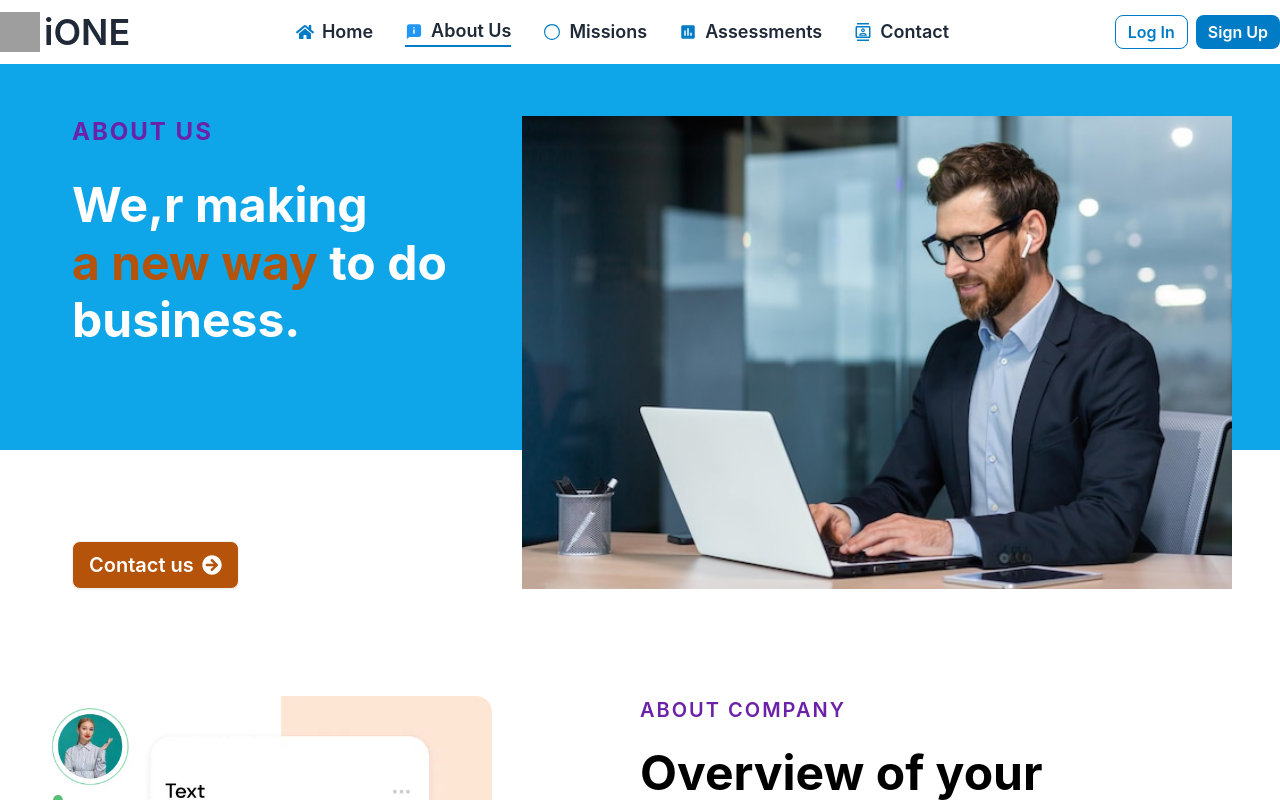
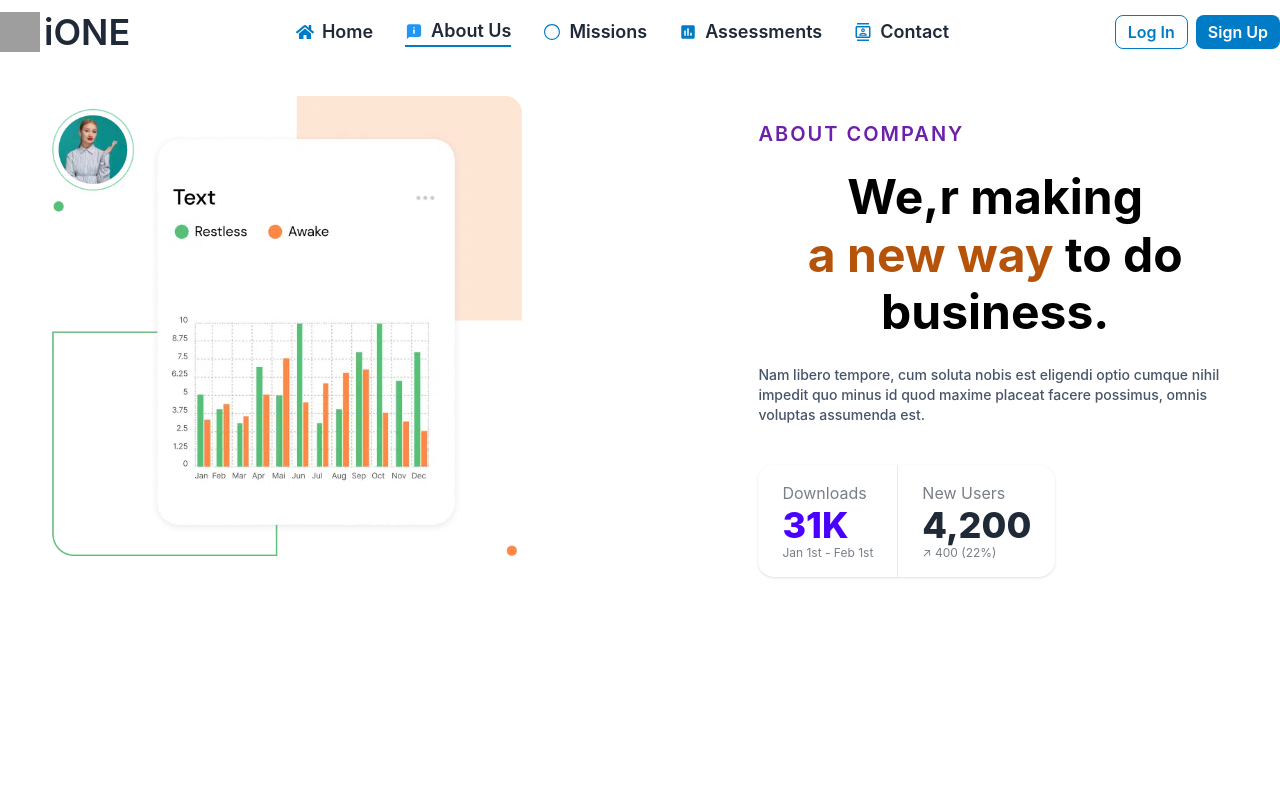
Before and after one commit to tahmidurrahmann/company-evaluation-platform-client, a React (Vite) app: page /aboutUs in a window 1280 px wide. Shown: the top 800 px of the page. Built offline with nearby package versions, Linux system fonts and the light colour scheme; grey boxes are pictures that could not be loaded.

Commit message:
add about section

```diff
--- a/src/pages/About-us/contact-about/AboutTitle.jsx
+++ b/src/pages/About-us/contact-about/AboutTitle.jsx
@@ -1,25 +1,19 @@
-const AboutTitle = ({
-  firstText,
-  secText,
-  thirdText,
-  forthText,
-  colr,
-  lineHeight,
-}) => {
-  const colorClass = colr || "text-white";
+// const AboutTitle = ({
 
-  return (
-    <h1
-      className={`text-5xl font-bold ${colorClass}`}
-      style={{ lineHeight: lineHeight }}
-    >
-      {firstText}
-      <br /> <span className="text-amber-700">{secText}</span>
-      {thirdText}
-      <br />
-      {forthText}
-    </h1>
-  );
-};
+// }) => {
 
-export default AboutTitle;
+//   return (
+//     <h1
+//       className={`text-5xl font-bold ${colorClass} sm:text-black md:text-black lg:text-white`}
+//       style={{ lineHeight: lineHeight }}
+//     >
+//       {firstText}
+//       <br /> <span className="text-amber-700">{secText}</span>
+//       {thirdText}
+//       <br />
+//       {forthText}
+//     </h1>
+//   );
+// };
+
+// export default AboutTitle;
--- a/src/pages/About-us/contact-about/ContactAbout.jsx
+++ b/src/pages/About-us/contact-about/ContactAbout.jsx
@@ -1,82 +1,49 @@
-import bannerImage from "../../../assets/2.jpg";
-import { FaArrowCircleRight } from "react-icons/fa";
 import aboutCompanyImg from "../../../assets/1.webp";
-import AboutTitle from "./AboutTitle";
 import HeaderText from "./HeaderText";
 
 const ContactAbout = () => {
   return (
-    <div className="container mx-auto mb-12">
+    <div className="container mx-auto mb-80">
       {/* Banner Section  */}
-      <div className="bg-sky-500 relative h-[450px] py-24 px-12 mb-[150px]">
-        <div className="flex justify-between mt-[20px]">
-          <div className="flex flex-col justify-between px-6">
-            {/* Title  */}
-            <div>
-              <h3
-                className="uppercase text-2xl font-bold mb-7 text-purple-800"
-                style={{ letterSpacing: "2px" }}
-              >
-                About Us
-              </h3>
-
-              {/* About title component  */}
-              <AboutTitle
-                firstText={"We,r making "}
-                secText={"a new way"}
-                thirdText={" to do "}
-                forthText={" business."}
-                lineHeight={"1.2"}
-              />
-            </div>
-            <div>
-              <button className="btn bg-amber-700 text-white text-xl flex justify-center">
-                Contact us
-                <FaArrowCircleRight />
-              </button>
-            </div>
-          </div>
-          <div className="w-3/5">
-            {/* image */}
-            <img className="w-full" src={bannerImage} alt="" />
-          </div>
-        </div>
-      </div>
 
       {/* About Company Section  */}
-      <div className="py-24 px-12 flex justify-between">
-        {/* Image  */}
-        <div className="w-1/2">
-          <img className="w-3/4" src={aboutCompanyImg} alt="" />
+      <div className="py-24 px-12 flex flex-col md:flex-row lg:flex-row justify-between space-y-6">
+        {/* Image */}
+        <div className="w-full md:w-[40%]">
+          <img className="w-full" src={aboutCompanyImg} alt="" />
         </div>
 
-        {/* content  */}
-
-        <div className="w-1/2">
+        {/* Content */}
+        <div className="w-full md:w-[40%] ">
           <HeaderText text={"ABOUT COMPANY"} />
-          <AboutTitle
-            colr={"text-black"}
-            firstText="Overview of your"
-            secText={" progress and tasks"}
-            thirdText={""}
-            lineHeight={"1.2"}
-          />
-          <p className="font-medium text-sm text-slate-600 mt-6 mb-10 ">
+          <h1
+            className="text-2xl lg:text-5xl font-bold text-black text-center"
+            style={{ lineHeight: 1.2 }}
+          >
+            We,r making
+            <br /> <span className="text-amber-700">a new way </span>
+            to do
+            <br />
+            business.
+          </h1>
+          <p className="font-medium text-sm text-slate-600 mt-6 mb-10 lg:ml-0 md:ml-0 ml-20">
             Nam libero tempore, cum soluta nobis est eligendi optio cumque nihil
             impedit quo minus id quod maxime placeat facere possimus, omnis
             voluptas assumenda est.
           </p>
-          <div>
-            <div className="flex bg-white rounded-lg shadow">
-              <div className="stat place-items-center">
-                <div className="stat-title">Income increasing</div>
-                <div className="stat-value">31K</div>
-              </div>
+          {/* Income increasing */}
+          {/* Sales expansion */}
+          <div className="stats lg:stats-horizontal shadow">
+            <div className="stat">
+              <div className="stat-title">Downloads</div>
+              <div className="stat-value text-primary">31K</div>
+              <div className="stat-desc">Jan 1st - Feb 1st</div>
+            </div>
 
-              <div className="stat place-items-center">
-                <div className="stat-title">Sales expansion</div>
-                <div className="stat-value text-secondary">4,200</div>
-              </div>
+            <div className="stat">
+              <div className="stat-title">New Users</div>
+              <div className="stat-value">4,200</div>
+              <div className="stat-desc">↗︎ 400 (22%)</div>
             </div>
           </div>
         </div>
--- a/src/pages/About-us/contact-about/HeaderText.jsx
+++ b/src/pages/About-us/contact-about/HeaderText.jsx
@@ -3,7 +3,7 @@ const HeaderText = ({ text }) => {
     <div>
       {" "}
       <h3
-        className="text-purple-800 text-xl uppercase font-semibold mb-5"
+        className="text-purple-800 text-xl uppercase font-semibold mb-5  text-center md:text-left"
         style={{ letterSpacing: "2px" }}
       >
         {text}
```
